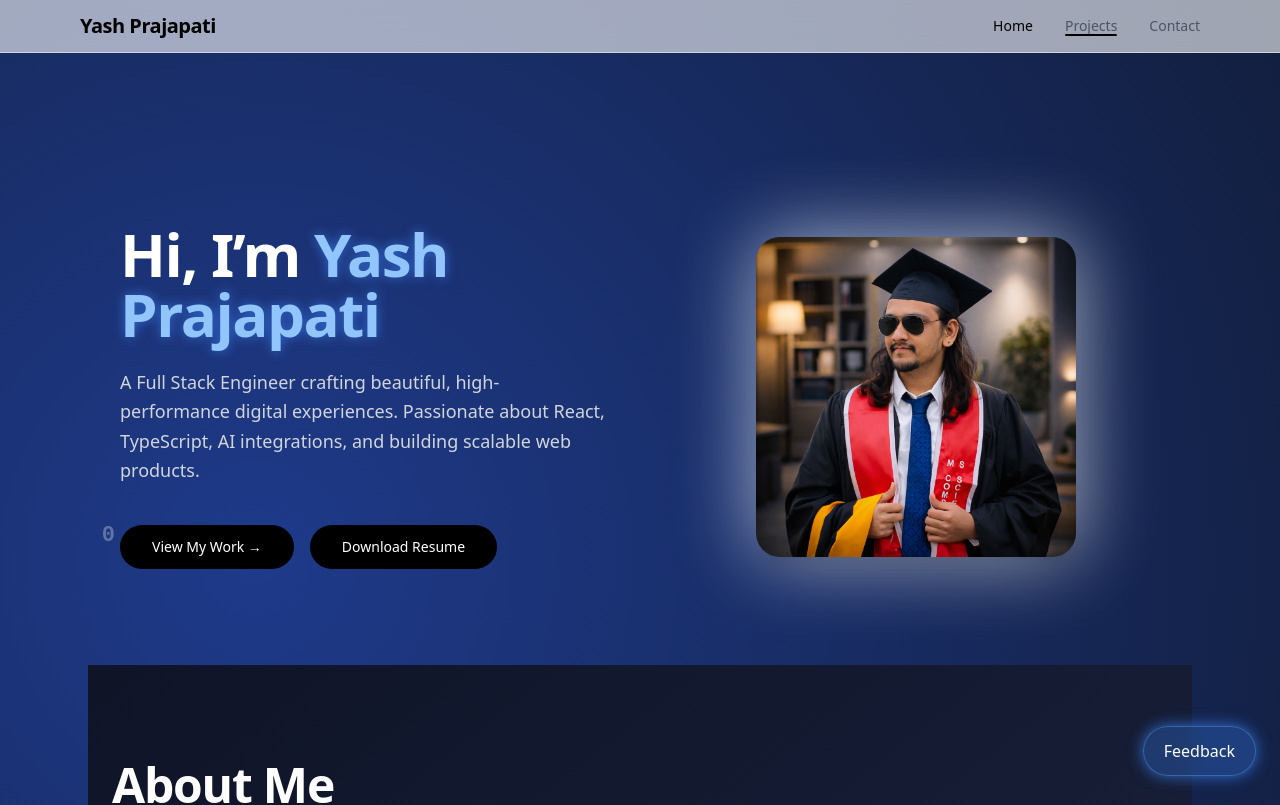
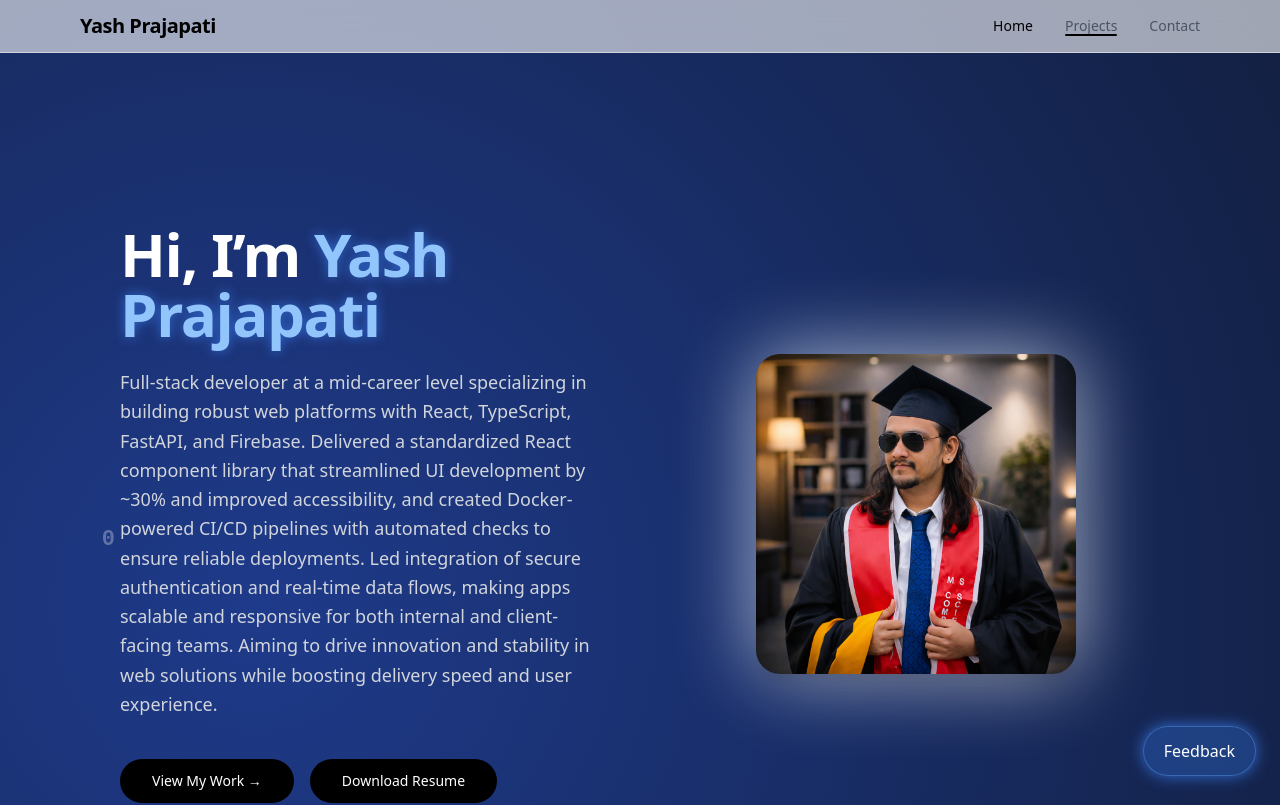
Before and after one commit to yash-2304/portfolio, a React (Create React App) app: page / in a window 1280 px wide. Shown: the top 805 px of the page. Built offline with nearby package versions, Linux system fonts and the light colour scheme.

Commit message:
Updated resume and hero description

```diff
--- a/src/components/sections/Hero.js
+++ b/src/components/sections/Hero.js
@@ -21,8 +21,7 @@ export default function Hero() {
           </h1>
 
           <p className="mt-6 text-lg text-gray-300 max-w-lg leading-relaxed">
-            A Full Stack Engineer crafting beautiful, high-performance digital experiences.
-            Passionate about React, TypeScript, AI integrations, and building scalable web products.
+            Full-stack developer at a mid-career level specializing in building robust web platforms with React, TypeScript, FastAPI, and Firebase. Delivered a standardized React component library that streamlined UI development by ~30% and improved accessibility, and created Docker-powered CI/CD pipelines with automated checks to ensure reliable deployments. Led integration of secure authentication and real-time data flows, making apps scalable and responsive for both internal and client-facing teams. Aiming to drive innovation and stability in web solutions while boosting delivery speed and user experience.
           </p>
 
           <div className="mt-10 flex flex-col sm:flex-row gap-4">
```
Also changed, not shown: 1 other file (tests, documents, lock files or other folders).
